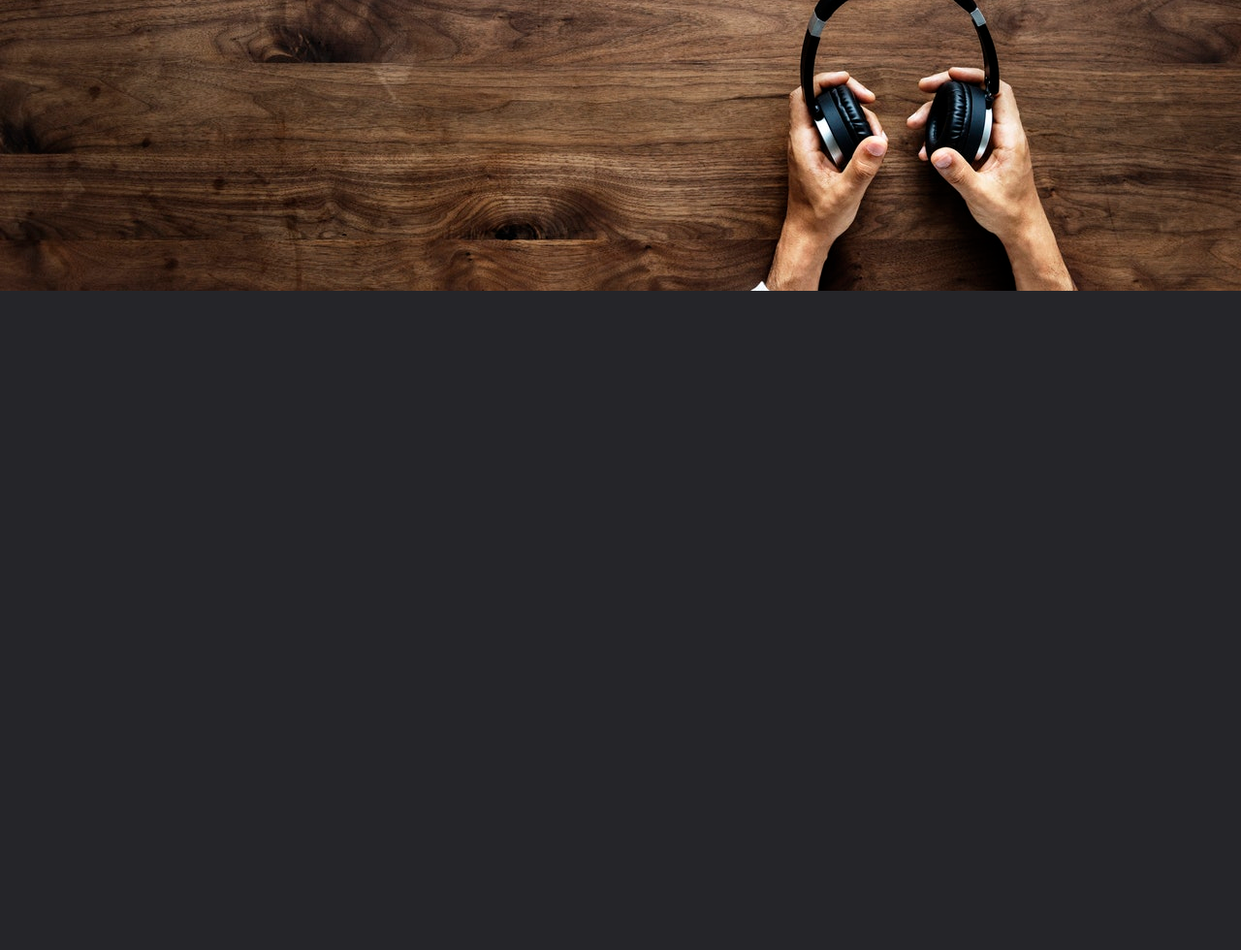
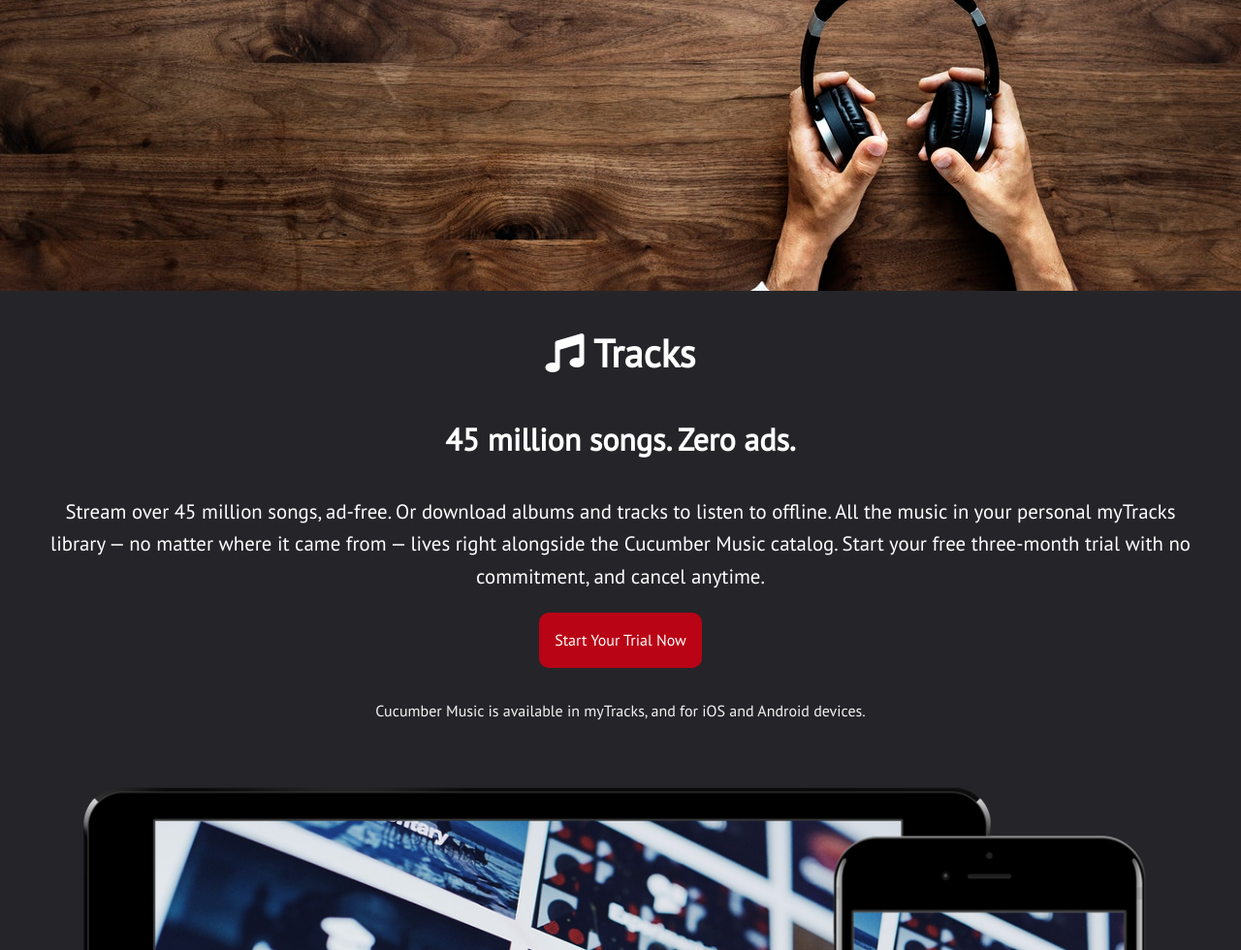
Before and after one commit to DanielStoica85/myTracks-landing-page, a plain HTML site: page index.html in a window 1280 px wide. Shown: the part 500-1480 px from the top of the page at 97% size. Before the commit the page ends 800 px from the top, so only its background shows below. Drawn offline with nearby package versions, Linux system fonts and the light colour scheme.

Commit message:
Add tracks section styling.

```diff
--- a/css/style.css
+++ b/css/style.css
@@ -1,4 +1,13 @@
 @import url('https://fonts.googleapis.com/css?family=PT+Sans');
+
+/* CSS Variables for colors */
+:root {
+    --primary-color: #b90415;
+    --primary-color-hover: #d3071b;
+    --secondary-color: #103063;
+    --secondary-color-hover: #143f85;
+    --light-color: #f4f4f4;
+}
 
 body {
     font-family: 'PT Sans', sans-serif;
@@ -6,6 +15,33 @@ body {
     margin: 0;
     color: #fff;
     line-height: 1.6;
+}
+
+img {
+    width: 100%;
+}
+
+a {
+    text-decoration: none;
+    color: #ccc;
+}
+
+/* Section */
+.section {
+    padding: 2rem 0;
+}
+
+.section-head {
+    font-size: 2.5rem;
+    margin: 0;
+}
+
+.section h3 {
+    font-size: 2rem;
+}
+
+.btn-secondary:hover {
+    background-color: var(--secondary-color-hover);
 }
 
 /* Showcase */
@@ -43,6 +79,49 @@ body {
 
 .lead {
     font-size: 1.3rem;
+}
+
+/* Buttons */
+
+.btn {
+    padding: 1rem;
+    color: #fff;
+    display: inline-block;
+    border-radius: 10px;
+}
+
+.btn-primary {
+    background-color: var(--primary-color);
+}
+
+.btn-primary:hover {
+    background-color: var(--primary-color-hover);
+}
+
+.btn-secondary {
+    background-color: var(--secondary-color);
+}
+
+/* Text colors */
+
+.text-primary {
+    color: var(--primary-color);
+}
+
+.text-secondary {
+    color: var(--secondary-color);
+}
+
+.text-light {
+    color: var(--light-color);
+}
+
+.mb {
+    margin-bottom: 1rem;
+}
+
+.mt {
+    margin-top: 1rem;
 }
 
 /* Navigation taken from https://codepen.io/neilso/pen/ziwgI */
--- a/index.html
+++ b/index.html
@@ -51,6 +51,20 @@
     </div>
 
     <!-- Tracks -->
+    <section id="tracks" class="section">
+        <div class="container">
+            <h2 class="section-head">
+                <i class="fas fa-music"></i> Tracks
+            </h2>
+            <h3>45 million songs. Zero ads.</h3>
+            <p class="lead">Stream over 45 million songs, ad-free. Or download albums and tracks to listen to offline. All the music in your personal
+            myTracks library — no matter where it came from — lives right alongside the Cucumber Music catalog. Start your free three-month
+            trial with no commitment, and cancel anytime.</p>
+            <a href="#" class="btn btn-primary mb">Start Your Trial Now</a>
+            <p class="text-light">Cucumber Music is available in myTracks, and for iOS and Android devices.</p>
+            <img src="./img/mockup1.png" alt="Application preview in tablet and phone">
+        </div>
+    </section>
 
     <!-- Mixes -->
 
```
Also changed, not shown: img/mockup1.png (added), img/smartmockups_jl2nf8aj.png (added).
